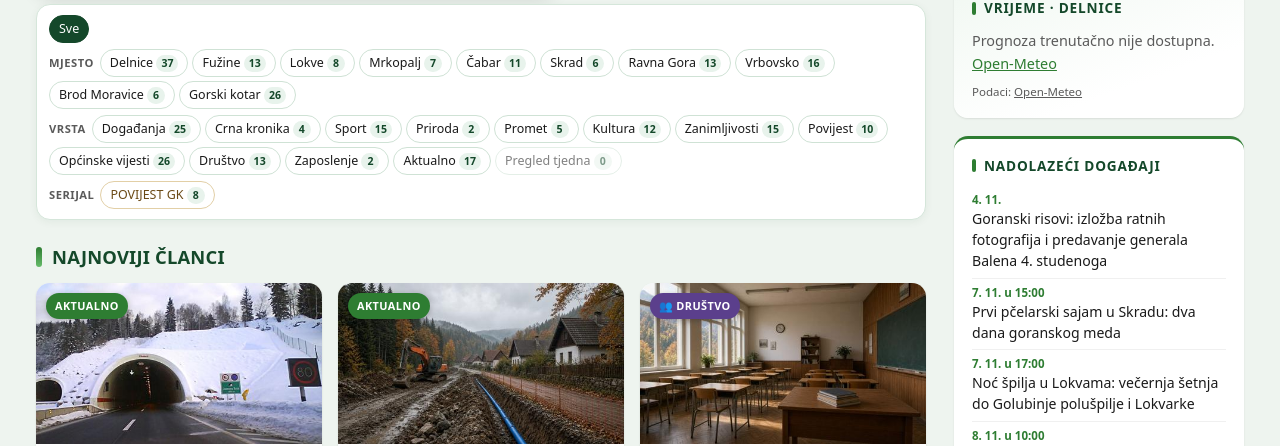
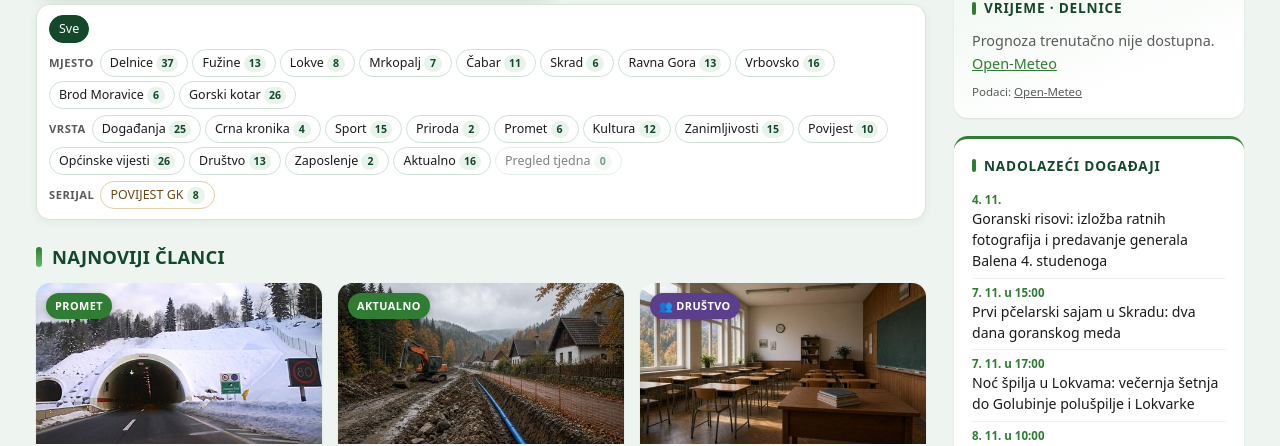
Before and after one commit to MojGK/gorski-kotar.info, a Jekyll site: the page built from index.md, in a window 1280 px wide and 900 px high, scrolled down 2005 px. Shown: the part 138-584 px from the top of the window. Built offline with Jekyll 4.4.1, drawn with Linux system fonts in a browser that asks for light colours.

Commit message:
A6: tip Promet

```diff
--- a/_posts/2026-11-04-a6-prekinut-promet-kikovica-ostrovica-obilazak-dc3.md
+++ b/_posts/2026-11-04-a6-prekinut-promet-kikovica-ostrovica-obilazak-dc3.md
@@ -3,8 +3,8 @@ layout: post
 title: "A6 prekinuta između Kikovice i Oštrovice, obilazak starom cestom kroz Gorski kotar"
 date: 2026-11-04 13:10:00 +0100
 location: Gorski kotar
-type: Aktualno
-categories: [Gorski kotar, Aktualno]
+type: Promet
+categories: [Gorski kotar, Promet]
 excerpt: "Zbog nesreće na 64. kilometru, u zoni radova, promet na A6 prekinut je u oba smjera između Kikovice i Oštrovice. Obilazak je DC3 kroz Gorski kotar."
 image: /assets/images/a6-javorova-kosa.jpg
 image_alt: "Autocesta A6 u Gorskom kotaru, ulaz u tunel (ilustrativna fotografija)"
```
